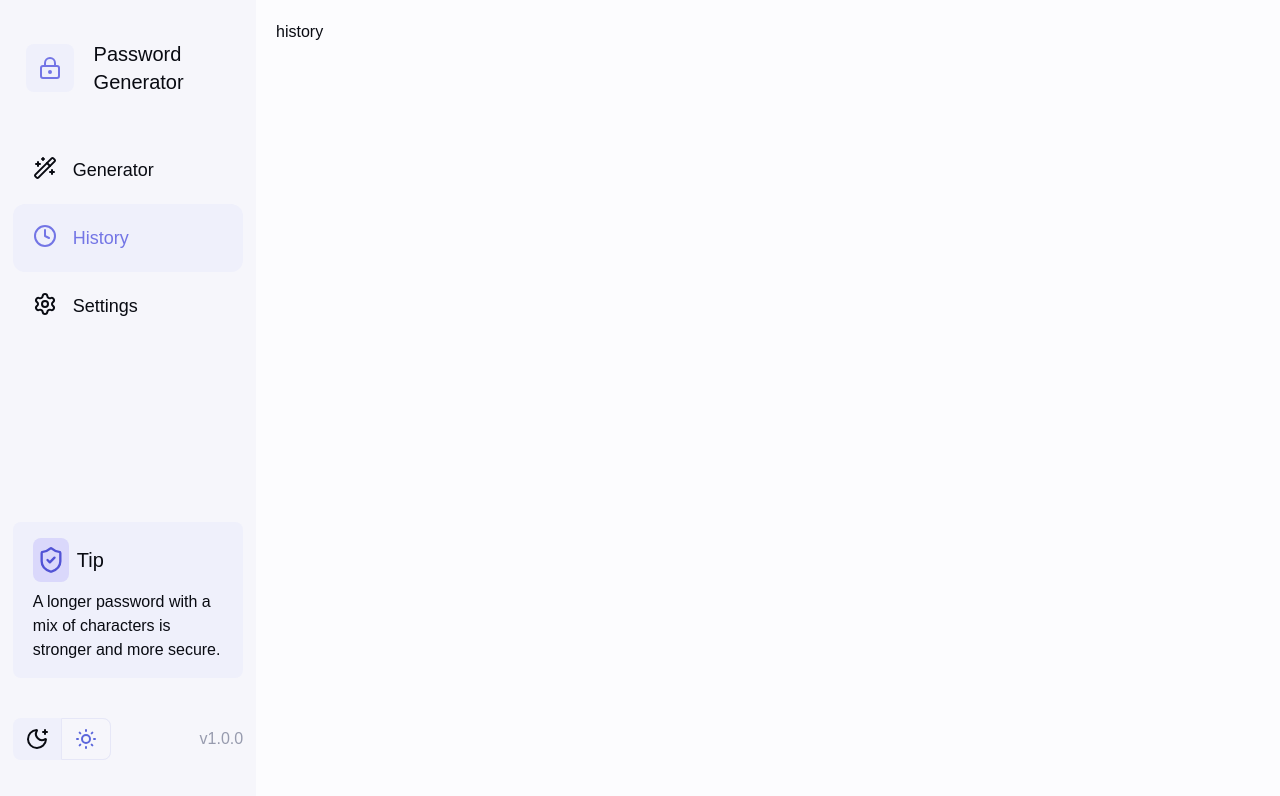
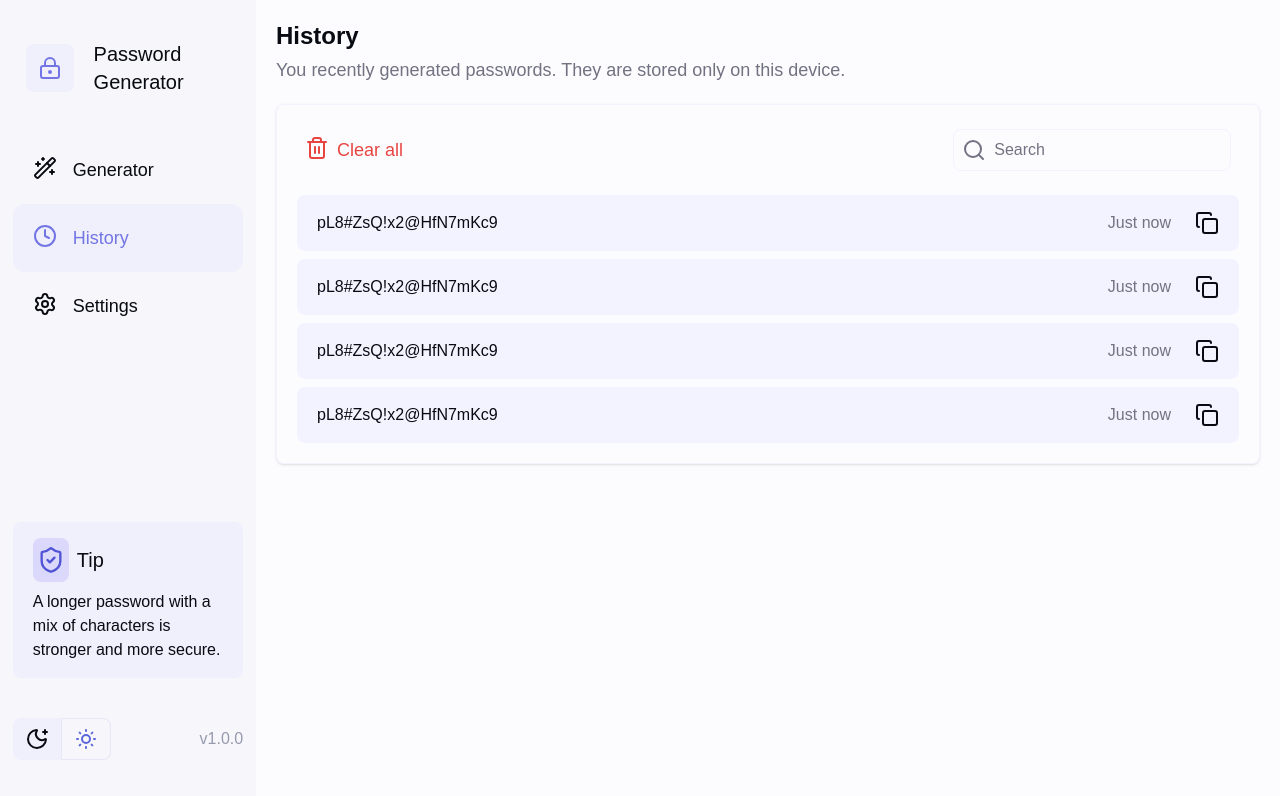
Before and after one commit to katerynashvets/password-generator-desktop, a Next.js app: page /history in a window 1280 px wide. Shown: the top 796 px of the page. Built offline with nearby package versions, Linux system fonts and the light colour scheme.

Commit message:
feat(ui): expand generator, history, and password list interfaces

```diff
--- a/src/app/history/page.tsx
+++ b/src/app/history/page.tsx
@@ -1,3 +1,61 @@
+import Password from '../../components/Password';
+
 export default function History() {
-  return <div className=''>history</div>;
+  return (
+    <div className=''>
+      <span className='block font-bold text-2xl'>History</span>
+      <span className='block text-lg text-[var(--text-secondary)] my-1'>
+        You recently generated passwords. They are stored only on this device.
+      </span>
+      <div className='px-5 shadow-sm border-1 border-[var(--border-container)] rounded-lg mt-5'>
+        <div className='flex justify-between my-6 px-2 items-center'>
+          <div className='flex gap-2 text-[var(--text-red)] text-lg cursor-pointer'>
+            <svg
+              xmlns='http://www.w3.org/2000/svg'
+              width='24'
+              height='24'
+              viewBox='0 0 24 24'
+              fill='none'
+              stroke='currentColor'
+              strokeWidth='2'
+              strokeLinecap='round'
+              strokeLinejoin='round'
+              className='lucide lucide-trash2-icon lucide-trash-2'
+            >
+              <path d='M10 11v6' />
+              <path d='M14 11v6' />
+              <path d='M19 6v14a2 2 0 0 1-2 2H7a2 2 0 0 1-2-2V6' />
+              <path d='M3 6h18' />
+              <path d='M8 6V4a2 2 0 0 1 2-2h4a2 2 0 0 1 2 2v2' />
+            </svg>
+            <span>Clear all</span>
+          </div>
+          <div className='flex gap-2 text-[var(--text-secondary)] border-1 border-[var(--border-container)] rounded-lg w-[40%] xl:w-[30%] px-2 py-2'>
+            <svg
+              xmlns='http://www.w3.org/2000/svg'
+              width='24'
+              height='24'
+              viewBox='0 0 24 24'
+              fill='none'
+              stroke='currentColor'
+              strokeWidth='2'
+              strokeLinecap='round'
+              strokeLinejoin='round'
+              className='lucide lucide-search-icon lucide-search'
+            >
+              <path d='m21 21-4.34-4.34' />
+              <circle cx='11' cy='11' r='8' />
+            </svg>
+            <span>Search</span>
+          </div>
+        </div>
+        <div className='flex flex-col gap-2 mb-5'>
+          <Password name='pL8#ZsQ!x2@HfN7mKc9' time='Just now' />
+          <Password name='pL8#ZsQ!x2@HfN7mKc9' time='Just now' />
+          <Password name='pL8#ZsQ!x2@HfN7mKc9' time='Just now' />
+          <Password name='pL8#ZsQ!x2@HfN7mKc9' time='Just now' />
+        </div>
+      </div>
+    </div>
+  );
 }
--- a/src/app/page.tsx
+++ b/src/app/page.tsx
@@ -1,10 +1,8 @@
-import Box from '@mui/material/Box';
-import Slider from '@mui/material/Slider';
 import Password from '../components/Password';
 
 export default function Home() {
   return (
-    <div className='h-full flex flex-col gap-2'>
+    <div className='h-full flex flex-col gap-2 justify-around'>
       <div>
         <span className='block font-bold text-2xl'>
           Generate a secure password
@@ -14,8 +12,8 @@ export default function Home() {
         </span>
       </div>
 
-      <div className='shadow-sm border-1 border-[var(--border-container)] rounded-md pt-6'>
-        <div className='px-10 text-[var(--text-primary)] text-4xl py-6'>
+      <div className='shadow-sm border-1 border-[var(--border-container)] rounded-md pt-4  xl:pt-6'>
+        <div className='px-5 xl:px-10 text-[var(--text-primary)] text-4xl py-4 xl:py-6'>
           <div>pL8#ZsQ!x2@HfN7mKc9</div>
           <div className='flex items-center gap-1 mt-10'>
             <div className='w-20 rounded-xl h-2 bg-[#6cc681]'></div>
@@ -30,18 +28,18 @@ export default function Home() {
             </div>
           </div>
         </div>
-        <div className='w-full flex justify-between border-t-1 border-t-[var(--border-container)] px-10'>
-          <div className='flex flex-col w-[30%] justify-center my-6 gap-2 border-r-1 border-r-[var(--border-container)]'>
+        <div className='w-full flex justify-between border-t-1 border-t-[var(--border-container)] px-5 xl:px-10'>
+          <div className='flex flex-col w-[30%] justify-center my-3 xl:my-6 gap-2 border-r-1 border-r-[var(--border-container)]'>
             <span className='text-[var(--text-secondary)] text-lg'>Length</span>
             <span className='text-xl font-semibold'>24</span>
           </div>
-          <div className='flex flex-col w-[30%] justify-center my-6 gap-2 border-r-1 border-r-[var(--border-container)]'>
+          <div className='flex flex-col w-[30%] justify-center my-3 xl:my-6 gap-2 border-r-1 border-r-[var(--border-container)]'>
             <span className='text-[var(--text-secondary)] text-lg '>
               Character types
             </span>
             <span className='text-xl font-semibold'>4/4</span>
           </div>
-          <div className='flex flex-col w-[30%] justify-center my-6 gap-2'>
+          <div className='flex flex-col w-[30%] justify-center my-3 xl:my-6 gap-2'>
             <span className='text-[var(--text-secondary)] text-lg'>
               Estimated strength
             </span>
@@ -52,32 +50,30 @@ export default function Home() {
         </div>
       </div>
       <div className='flex justify-between h-[50%]'>
-        <div className='w-[49%] h-full shadow-sm border-1 border-[var(--border-container)] rounded-md px-10 flex flex-col justify-around pb-5'>
+        <div className='w-[49%] h-full shadow-sm border-1 border-[var(--border-container)] rounded-md px-5 xl:px-10 flex flex-col justify-around pb-5'>
           <span className='block font-bold text-lg'>Options</span>
           <div className='flex items-center justify-between'>
-            <div className='flex items-center gap-4'>
+            <div className='flex items-center gap-4 text-lg xl:text-xl'>
               <span>Length</span>
               <input
                 type='number'
                 defaultValue={12}
-                className='border-1 border-[var(--border-container)] rounded-lg w-9 py-[1px] flex'
+                className='border-1 border-[var(--border-container)] rounded-lg w-12 py-[1px] flex'
               />
             </div>
             <div className='w-[50%]'>
-              <Box sx={{ width: '100%' }}>
-                <Slider
-                  aria-label='Small steps'
-                  defaultValue={12}
-                  step={1}
-                  marks
-                  min={8}
-                  max={64}
-                  valueLabelDisplay='auto'
-                />
-              </Box>
+              <input
+                type='range'
+                aria-label='Password length'
+                defaultValue={12}
+                step={1}
+                min={8}
+                max={64}
+                className='w-full accent-[var(--text-active)]'
+              />
             </div>
           </div>
-          <div className='flex flex-col gap-2'>
+          <div className='flex flex-col gap-2 text-lg xl:text-xl'>
             <div className='flex items-center gap-4'>
               <input type='checkbox' className='w-4 h-4' />{' '}
               <span>Include uppercase letters (A-Z)</span>
@@ -95,7 +91,7 @@ export default function Home() {
               <span>Include symbols (!@#$%^&*)</span>
             </div>
           </div>
-          <button className='flex items-center gap-4 text-[var(--text-light)] bg-[var(--text-active)] w-full py-3 flex justify-center rounded-lg'>
+          <button className='flex items-center gap-4 text-[var(--text-light)] bg-[var(--text-active)] w-full py-2 xl:py-3 flex justify-center rounded-lg cursor-pointer'>
             <svg
               xmlns='http://www.w3.org/2000/svg'
               width='24'
@@ -116,7 +112,7 @@ export default function Home() {
             <span className='text-xl'>Generate</span>
           </button>
         </div>
-        <div className='w-[49%] h-full shadow-sm border-1 border-[var(--border-container)] rounded-md pt-4 px-10 flex flex-col gap-5'>
+        <div className='w-[49%] h-full shadow-sm border-1 border-[var(--border-container)] rounded-md pt-4 px-5 xl:px-10 flex flex-col gap-5'>
           <div className='flex items-center justify-between'>
             <span className='block font-bold text-lg'>Recent passwords</span>
             <button className='text-[var(--text-active)] font-medium cursor-pointer'>
--- a/src/components/Password.tsx
+++ b/src/components/Password.tsx
@@ -6,6 +6,8 @@ interface PasswordProps {
 }
 
 export default function Password({ name, time }: PasswordProps) {
+  const copyToClipboard = () => {};
+
   return (
     <div className='w-full flex justify-between items-center bg-[var(--background-item)] px-5 py-4 rounded-lg'>
       <span>{name}</span>
@@ -21,7 +23,7 @@ export default function Password({ name, time }: PasswordProps) {
           strokeWidth='2'
           strokeLinecap='round'
           strokeLinejoin='round'
-          className='lucide lucide-copy-icon lucide-copy'
+          className='lucide lucide-copy-icon lucide-copy cursor-pointer'
         >
           <rect width='14' height='14' x='8' y='8' rx='2' ry='2' />
           <path d='M4 16c-1.1 0-2-.9-2-2V4c0-1.1.9-2 2-2h10c1.1 0 2 .9 2 2' />
```
